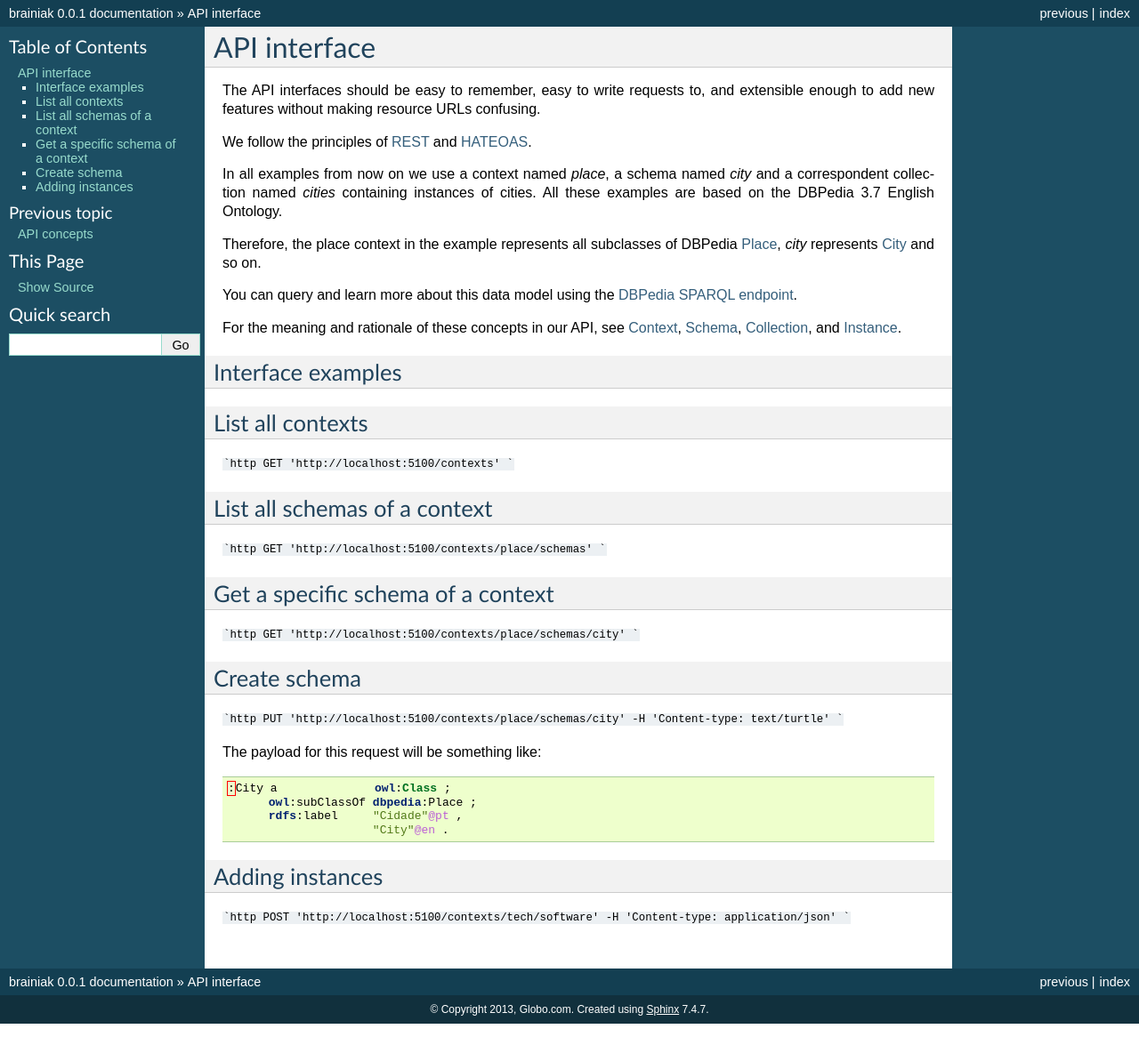
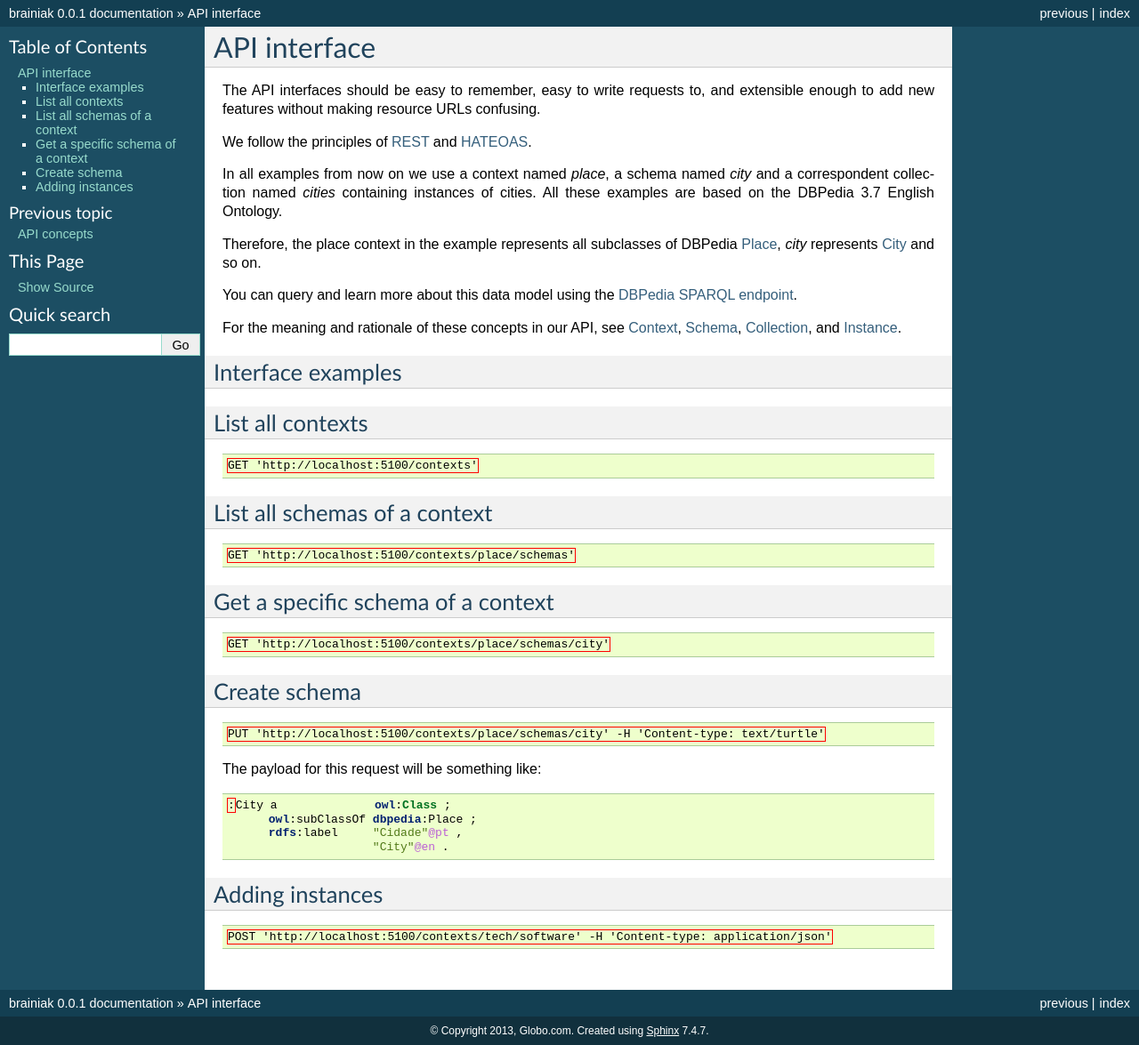
Before and after one commit to bmentges/brainiak_api, a Sphinx documentation site: the page built from docs/source/interfaces.rst, in a window 1280 px wide. Shown: the whole page at 89% size. Built offline with Sphinx 7.4.7, drawn with Linux system fonts in a browser that asks for light colours; before the commit the page ends 1151 px from its top, so only the background shows below that.

Commit message:
syntax highlighting for http sessions

````diff
--- a/docs/source/interfaces.rst
+++ b/docs/source/interfaces.rst
@@ -30,30 +30,30 @@
 List all contexts
 --------------------------------
 
-```http
-GET 'http://localhost:5100/contexts'
-```
+.. code-block:: http
+
+    GET 'http://localhost:5100/contexts'
 
 List all schemas of a context
 -----------------------------
 
-```http
-GET 'http://localhost:5100/contexts/place/schemas'
-```
+.. code-block:: http
+
+  GET 'http://localhost:5100/contexts/place/schemas'
 
 Get a specific schema of a context
 ----------------------------------
 
-```http
-GET 'http://localhost:5100/contexts/place/schemas/city'
-```
+.. code-block:: http
+
+  GET 'http://localhost:5100/contexts/place/schemas/city'
 
 Create schema
 -------------
 
-```http
-PUT 'http://localhost:5100/contexts/place/schemas/city' -H 'Content-type: text/turtle'
-```
+.. code-block:: http
+
+  PUT 'http://localhost:5100/contexts/place/schemas/city' -H 'Content-type: text/turtle'
 
 The payload for this request will be something like:
 
@@ -67,9 +67,9 @@
 Adding instances
 ----------------
 
-```http
-POST 'http://localhost:5100/contexts/tech/software' -H 'Content-type: application/json'
-```
+.. code-block:: http
+
+  POST 'http://localhost:5100/contexts/tech/software' -H 'Content-type: application/json'
 
 .. Example of payload:
 
````
